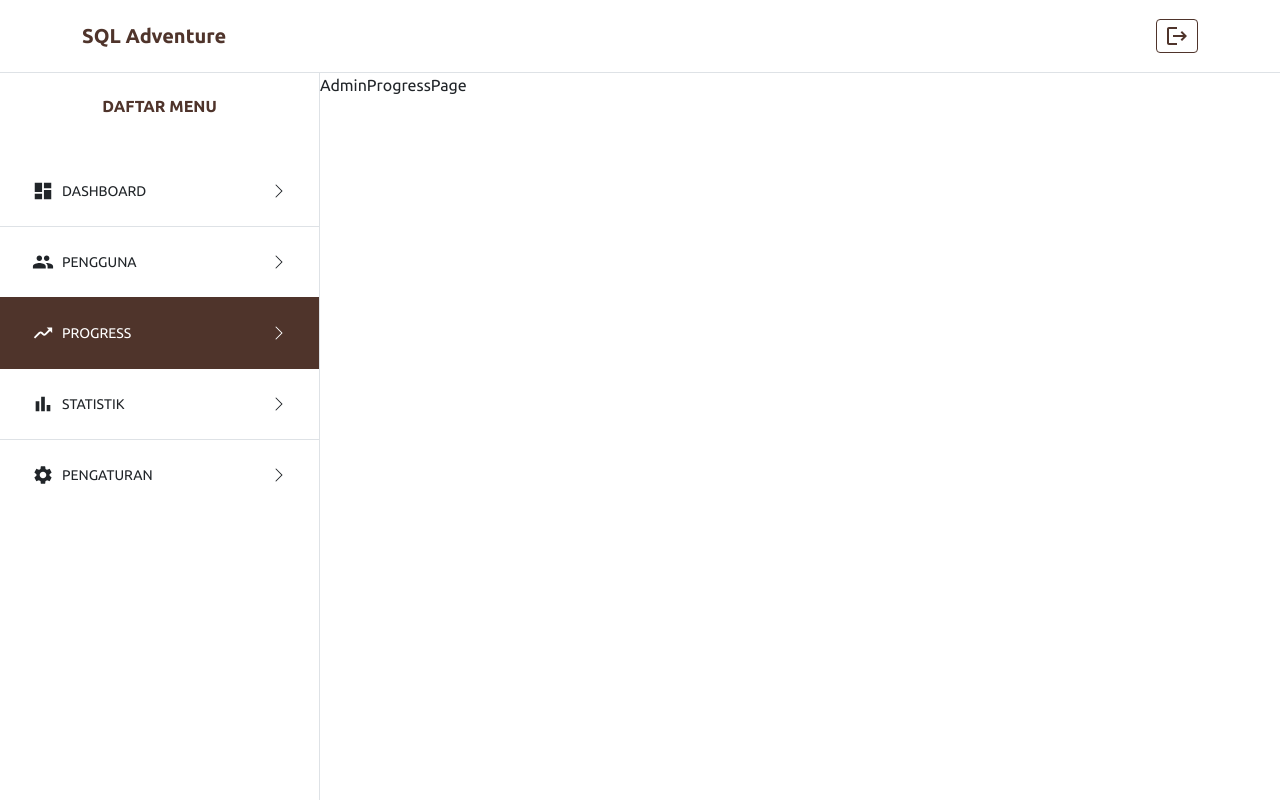
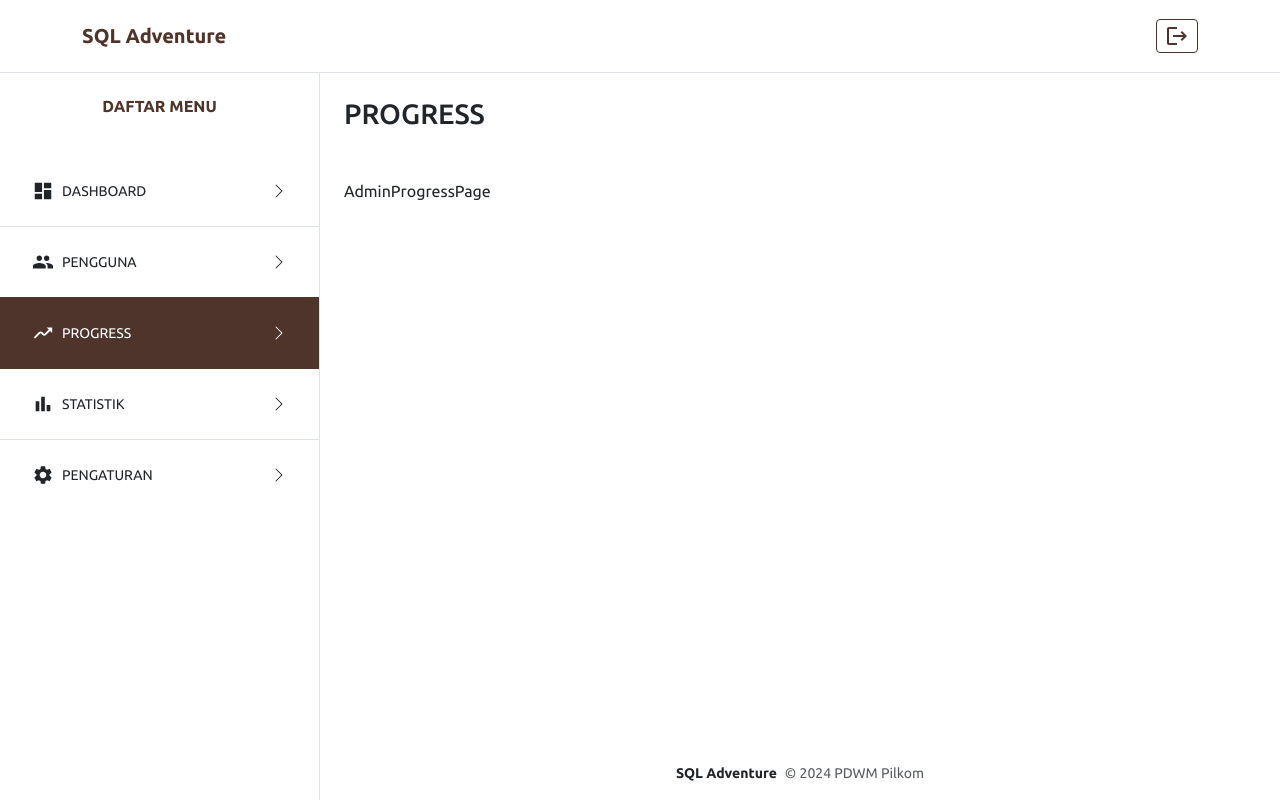
Before and after one commit to ahmadyogi543/sql-adventure, a React (Vite) app: page /admin/progress in a window 1280 px wide. Built offline with nearby package versions, Linux system fonts and the light colour scheme.

Commit message:
update: add layout to admin routes

```diff
--- a/src/pages/admin/progress.tsx
+++ b/src/pages/admin/progress.tsx
@@ -1,5 +1,11 @@
+import AdminLayout from '../../layouts/AdminLayout';
+
 const AdminProgressPage = () => {
-  return <div>AdminProgressPage</div>;
+  return (
+    <AdminLayout title="PROGRESS">
+      <div>AdminProgressPage</div>
+    </AdminLayout>
+  );
 };
 
 export default AdminProgressPage;
--- a/src/pages/admin/stats.tsx
+++ b/src/pages/admin/stats.tsx
@@ -1,5 +1,11 @@
+import AdminLayout from '../../layouts/AdminLayout';
+
 const AdminStatsPage = () => {
-  return <div>AdminStasPage</div>;
+  return (
+    <AdminLayout title="STATISTIK">
+      <div>AdminStasPage</div>
+    </AdminLayout>
+  );
 };
 
 export default AdminStatsPage;
--- a/src/pages/admin/users.tsx
+++ b/src/pages/admin/users.tsx
@@ -1,5 +1,11 @@
+import AdminLayout from '../../layouts/AdminLayout';
+
 const AdminUsersPage = () => {
-  return <div>AdminUsersPage</div>;
+  return (
+    <AdminLayout title="PENGGUNA">
+      <div>AdminUsersPage</div>
+    </AdminLayout>
+  );
 };
 
 export default AdminUsersPage;
```
